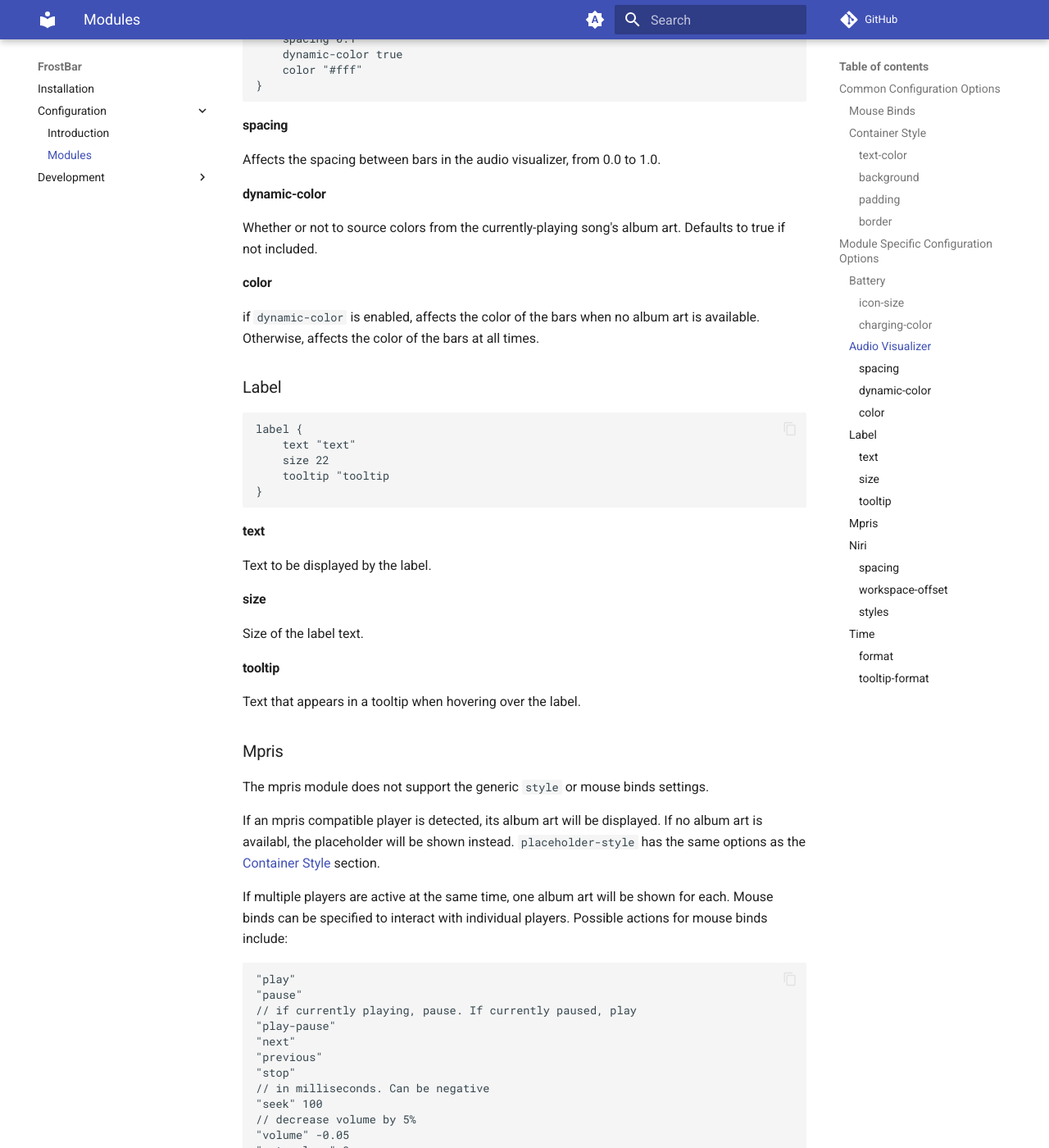
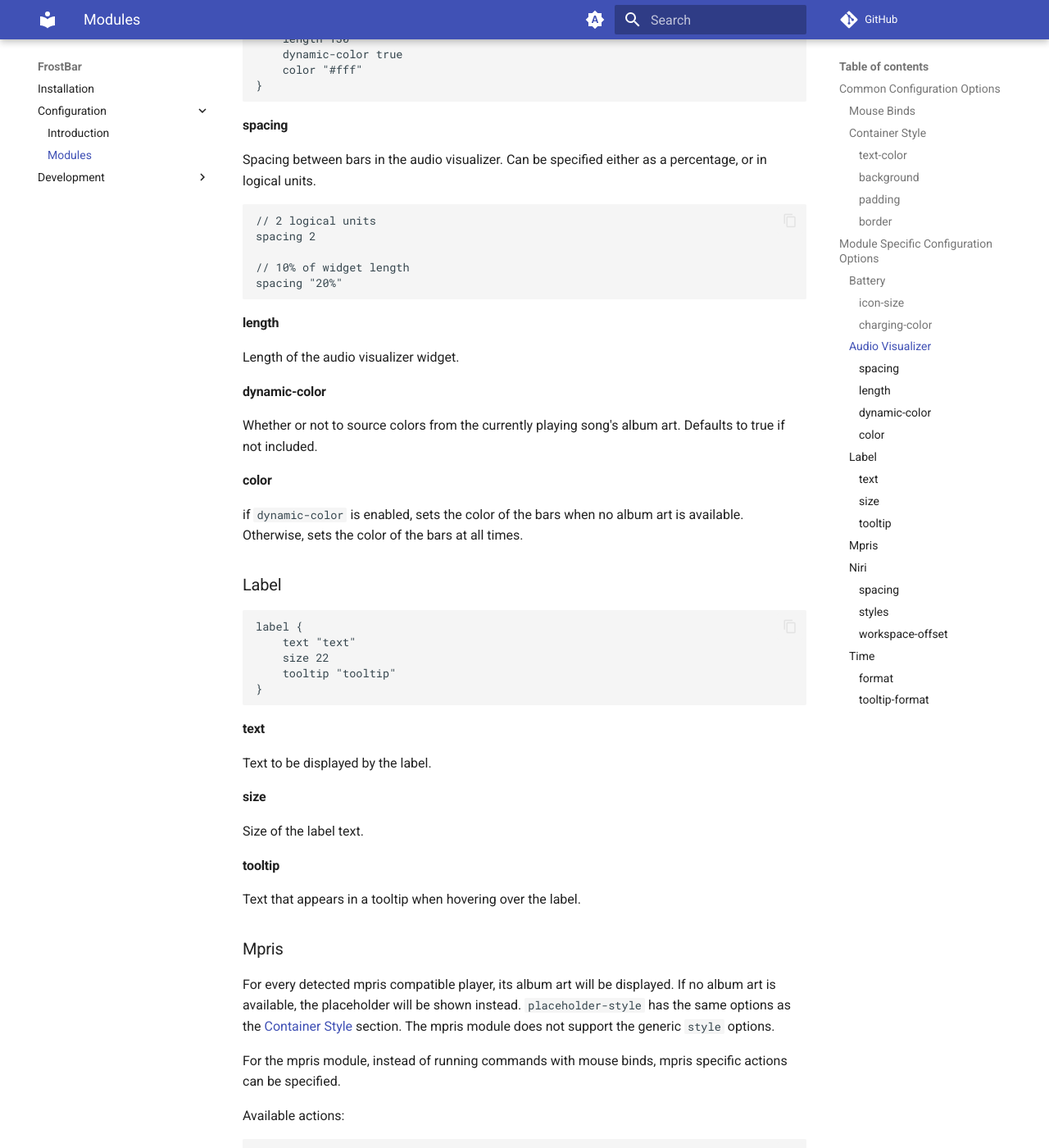
Before and after one commit to Ind-E/FrostBar, an MkDocs documentation site: the page built from docs/wiki/Configuration/Modules.md, in a window 1280 px wide and 1400 px high, scrolled down 2553 px. Shown: the whole window at 82% size. Built offline with MkDocs 1.6.1 and Material for MkDocs 9.7.7, drawn with Linux system fonts in a browser that asks for light colours; comment, search, counter and statistics services are not loaded; some of the changed text lies outside the part shown.

Commit message:
add size setting for audio visualizer

````diff
--- a/docs/wiki/Configuration/Modules.md
+++ b/docs/wiki/Configuration/Modules.md
@@ -1,10 +1,10 @@
 # Modules
 
-FrostBar comes with a variety of modules that you can make use of. Each module
-may be added any number of times to the bar with different configurations for
-each.
+FrostBar comes with a variety of modules that you can make use of. Each
+module may be added any number of times to the bar with different
+configurations for each.
 
-Here is a list of all currently avaialable modules (as of 11/13/25):
+Here is a list of all currently avaialable modules (as of 1/24/26):
 
 
 ```kdl
@@ -14,16 +14,16 @@ label
 mpris
 niri
 time
-system-tray
 ```
 
 ## Common Configuration Options
 
-There are a set of configurations that are common across (almost) all modules.
+These are the set of configuration options that are common across (almost) all modules.
 
 ### Mouse Binds
 
-This allows running commands when you interact with a widget with your mouse.
+Mouse binds allow running commands when you interact with a widget with your
+mouse by clicking or scrolling.
 Options include:
 
 ```kdl
@@ -72,16 +72,16 @@ Colors may be specified as described by the [Colors
 Section](Introduction.md#colors).
 
 #### text-color
-Affects the color of text inside the widget.
+Color of text inside the widget.
 
 #### background
-Affects the background color of the widget.
+Background color of the widget.
 
 #### padding
 Inner margin for items inside the container
 
 #### border
-Affects the border around the widget.
+Color, radius, and width of the border around the widget.
 
 The border radius may also be specified per-corner like so:
 ```kdl
@@ -108,38 +108,50 @@ battery {
 ```
 
 #### icon-size
-Affects the size of the battery icon.
+Size of the battery icon.
 
 #### charging-color
-Affects the color of the battery while plugged in. Use `text-color` in the
-`style` section to affect the color while not plugged in.
+Color of the battery while plugged in. Use `text-color` in the
+`style` section to set the color while not plugged in.
 
 ### Audio Visualizer
 ```kdl
 audio-visualizer {
     spacing 0.1
+    length 130
     dynamic-color true
     color "#fff"
 }
 ```
 
 #### spacing
-Affects the spacing between bars in the audio visualizer, from 0.0 to 1.0.
+Spacing between bars in the audio visualizer. Can be specified
+either as a percentage, or in logical units.
+```kdl
+// 2 logical units
+spacing 2
+
+// 10% of widget length
+spacing "20%"
+```
+
+#### length
+Length of the audio visualizer widget.
 
 #### dynamic-color
-Whether or not to source colors from the currently-playing song's album art.
+Whether or not to source colors from the currently playing song's album art.
 Defaults to true if not included.
 
 #### color
-if `dynamic-color` is enabled, affects the color of the bars when no album art
-is available. Otherwise, affects the color of the bars at all times.
+if `dynamic-color` is enabled, sets the color of the bars when no album art
+is available. Otherwise, sets the color of the bars at all times.
 
 ### Label
 ```kdl
 label {
     text "text"
     size 22
-    tooltip "tooltip
+    tooltip "tooltip"
 }
 ```
 
@@ -153,17 +165,17 @@ Size of the label text.
 Text that appears in a tooltip when hovering over the label.
 
 ### Mpris
-The mpris module does not support the generic `style` or mouse binds settings.
 
-If an mpris compatible player is detected, its album art will be displayed. If
-no album art is availabl,  the placeholder will be shown instead.
+For every detected mpris compatible player, its album art will be displayed.
+If no album art is available, the placeholder will be shown instead.
 `placeholder-style` has the same options as the [Container
-Style](#container-style) section.
+Style](#container-style) section. The mpris module does not support the
+generic `style` options.
 
-If multiple players are active at the same time, one album art will be shown for
-each. Mouse binds can be specified to interact with individual players. Possible
-actions for mouse binds include:
+For the mpris module, instead of running commands with mouse binds, mpris
+specific actions can be specified.
 
+Available actions:
 ```kdl
 "play"
 "pause"
@@ -199,16 +211,13 @@ mpris {
 }
 ```
 
-
-
 ### Niri
 
-Displays information about windows and workspaces.
+Displays information about windows and workspaces from the niri compositor.
 
 ```kdl
 niri {
     spacing 10
-    workspace-offset -1
     workspace-active-style {
         text-color "#fff"
         border {
@@ -220,15 +229,14 @@ niri {
     workspace-hovered-style {
         background "#aaa4"
     }
+
+    workspace-offset -1
 }
 ```
 
 #### spacing
 Spacing between workspaces.
 
-#### workspace-offset
-Offset to apply to the index of each workspace. I use this with niri's
-`empty-workspace-above-first` option to start labeling workspaces at 0 instead of 1.
 
 #### styles
 There are 4 different styles for different parts of the niri widget:
@@ -236,9 +244,9 @@ There are 4 different styles for different parts of the niri widget:
 `workspace-hovered-style`, and `workspace-style`. All niri styles have the same
 options as the [Container Style](#container-style) section.
 
-Niri styles are merged according to their priority. FrostBar will use specific
-styling components from higher styles first, and fallback to lower ones if they
-are unset, eventually falling back to the default style.
+Niri styles are merged according to their priority. FrostBar will use
+available options from higher priority styles first and fallback to lower
+ones if they are unset, eventually falling back to the default style.
 
 Niri styles have the following priority:
 
@@ -247,6 +255,10 @@ Niri styles have the following priority:
 - `workspace-style`
 - `window-focused-style`
 - `window-style`
+
+#### workspace-offset
+Offset to apply to the index of each workspace. I use this with niri's
+`empty-workspace-above-first` option to start labeling workspaces at 0 instead of 1.
 
 
 ### Time
@@ -258,11 +270,11 @@ time {
 ```
 
 #### format
-Format string for displaying the time. See [the chrono
+Format string for displaying the time. See the [chrono
 documentation](https://docs.rs/chrono/latest/chrono/format/strftime/index.html)
 for information on format specifiers.
 
 #### tooltip-format
-Format string for displaying the tooltip. See [the chrono
+Format string for displaying the tooltip. See the [chrono
 documentation](https://docs.rs/chrono/latest/chrono/format/strftime/index.html)
 for information on format specifiers.
````
Also changed, not shown: other parts of docs/wiki/Configuration/Modules.md (+4 -4 lines), 8 other files.
